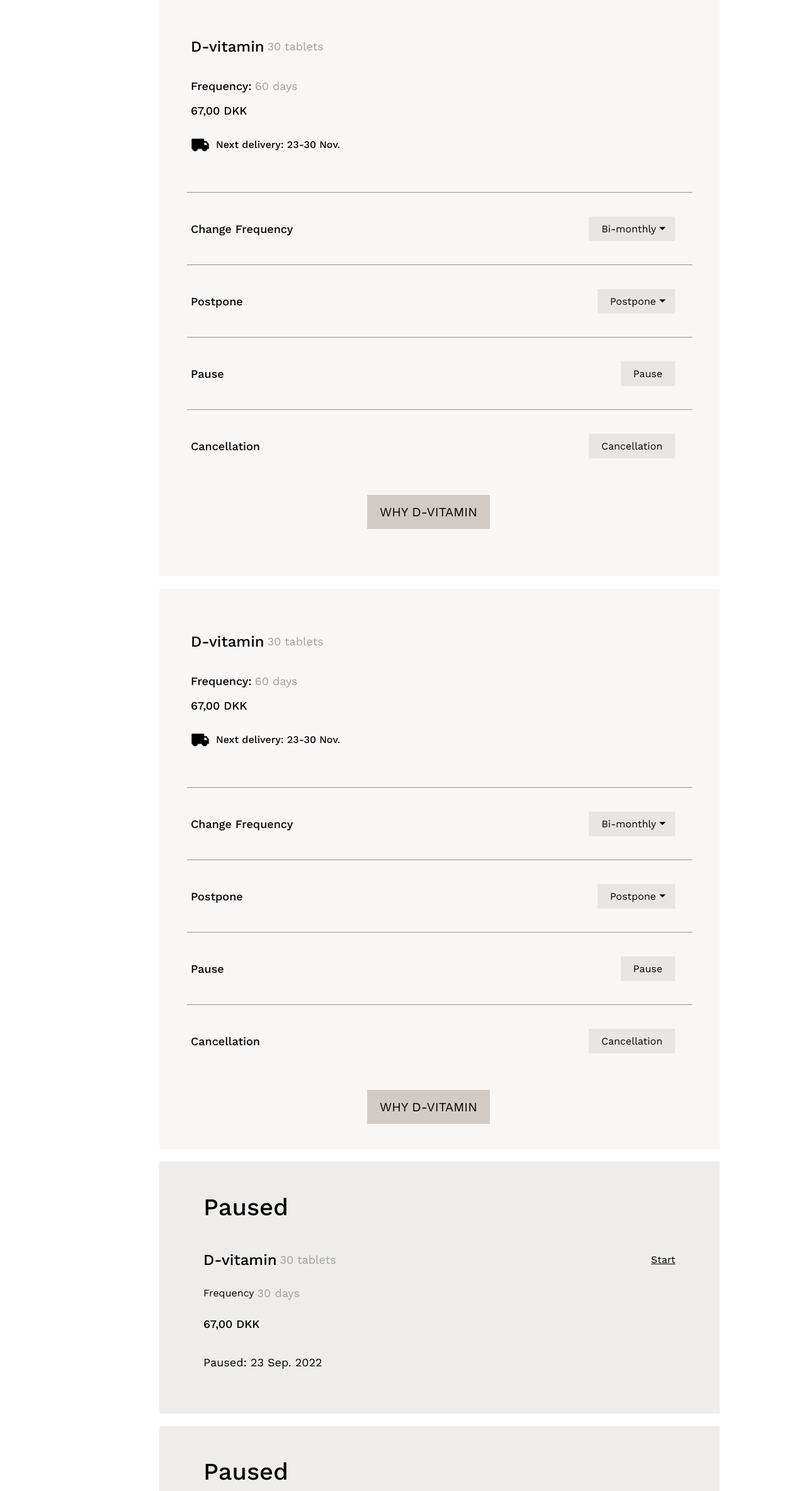
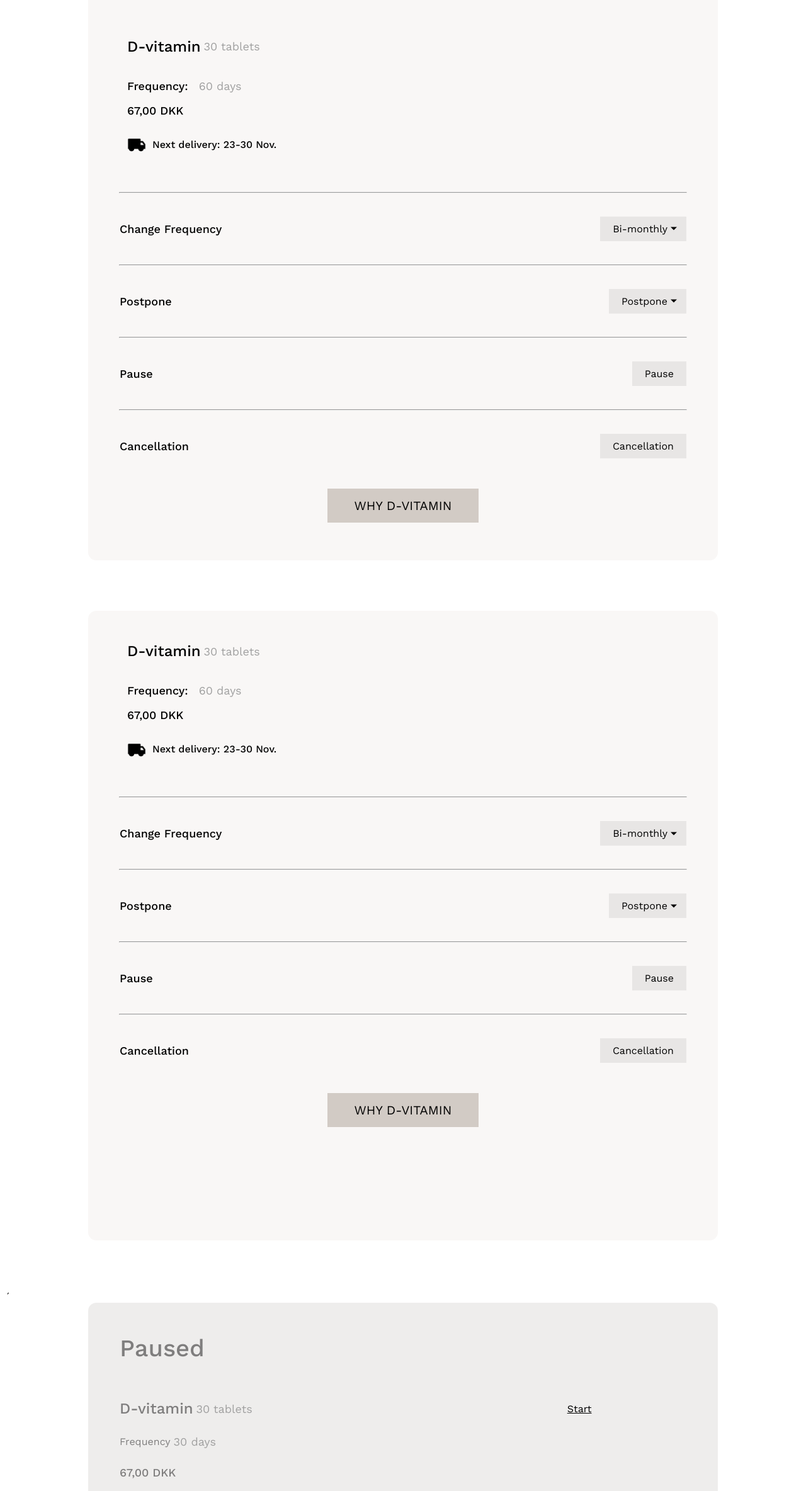
Before and after one commit to cecilienorr/wellvita-website, a website: page subscriptions-page1.html in a window 1280 px wide. Shown: the part 432-2800 px from the top of the page at 63% size. Drawn offline with nearby package versions, Linux system fonts and the light colour scheme.

Commit message:
subscription page fixes

```diff
--- a/subscription-page1.css
+++ b/subscription-page1.css
@@ -2,10 +2,8 @@
 
 @import url("https://fonts.googleapis.com/css2?family=Work+Sans:ital,wght@0,300;0,400;0,500;0,600;1,300;1,400;1,500;1,600&display=swap");
 
-main {
+* {
   font-family: "Work Sans", sans-serif;
-  width: 375px;
-  height: 812px;
 }
 
 /* NAVIGATION BAR */
@@ -412,15 +410,17 @@ div.scrollmenu a:hover {
 
 /* --------------------------------- */
 
+
 .box-1 {
+  margin-top: 10px;
+  border-radius: 13px;
+  /* padding-left: 20px;
+  padding-right: 20px; */
   width: 360px;
-  height: 800px;
-
   background-color: #f9f7f6;
-  border-radius: 13px;
-
-  padding-top: 20px;
-  margin-top: 30px;
+  height: 900px;
+  margin-left: auto;
+  margin-right: auto;
 }
 
 .flex-1 hr {
@@ -435,6 +435,7 @@ div.scrollmenu a:hover {
   padding-top: 20px;
   padding-bottom: 20px;
   align-items: center;
+  padding-left: 12px;
 }
 
 #edit-text {
@@ -460,13 +461,13 @@ div.scrollmenu a:hover {
 .d-vitamin-flex-2 {
   display: flex;
   flex-direction: row;
-
   gap: 5px;
 }
 
 .d-vitamin-flex-2 p {
   font-size: 18px;
   font-weight: 400;
+  padding-left: 12px;
 }
 
 .d-vitamin-flex-2 .grey-text {
@@ -480,11 +481,12 @@ div.scrollmenu a:hover {
   font-size: 18px;
   margin-top: 0;
   font-weight: 500;
+  margin-left: 12px;
 }
 
-.box-1-top {
+/* .box-1-top {
   padding-left: 20px;
-}
+} */
 
 .box-1 p {
   font-weight: 500;
@@ -500,7 +502,7 @@ div.scrollmenu a:hover {
   display: flex;
   flex-direction: row;
   gap: 10px;
-
+  padding-left: 12px;
   align-items: center;
 }
 
@@ -514,6 +516,8 @@ hr {
   display: flex;
   align-items: center;
   gap: 20px;
+  justify-content: space-between;
+  padding-right: 20px;
 }
 
 .flex-1 p {
@@ -683,16 +687,19 @@ hr {
 }
 
 .dd-button-4 {
-  display: inline-block;
+  display: flex;
+  width: 200px;
   padding: 15px 20px 15px 20px;
   background-color: #d2cbc5;
   cursor: pointer;
   white-space: nowrap;
-  margin-left: 40%;
+  /* margin-left: 40%; */
   margin-top: 10px;
   font-size: 20px;
   text-decoration: none;
   color: black;
+  justify-content: center;
+  margin: auto;
 }
 
 .box-2 {
@@ -705,6 +712,20 @@ hr {
   padding-top: 20px;
   margin-top: 20px;
 }
+
+.box-3 {
+  width: 360px;
+  height: 400px;
+
+  background-color: #dddbd982;
+  border-radius: 13px;
+
+  padding-top: 20px;
+  margin-top: 20px;
+  margin-right: auto;
+  margin-left: auto;
+}
+
 
 .box-2-top {
   padding-left: 20px;
@@ -720,29 +741,35 @@ hr {
   align-content: center;
 }
 
-.box-3 {
+
+
+.box-1 {
+  margin-top: 10px;
+  border-radius: 13px;
+  /* padding-left: 20px;
+  padding-right: 20px; */
   width: 360px;
-  height: 300px;
+  background-color: #f9f7f6;
+  height: 900px;
+  margin-left: auto;
+  margin-right: auto;
+}
 
-  background-color: #dddbd982;
-
-  padding-top: 20px;
-  margin-top: 20px;
-  margin-bottom: 20px;
-}
 
 #paused-text {
   padding-left: 20px;
   font-size: 24px;
   font-weight: 500;
   margin-top: 0;
+  color:rgb(127, 126, 126)
 }
 
 .flex-2 {
   display: flex;
   flex-direction: row;
   align-items: center;
-  margin: 0;
+  /* margin: 0; */
+  color:rgb(127, 126, 126)
 }
 
 #d-vitamin {
@@ -779,6 +806,7 @@ hr {
   gap: 5px;
   align-items: center;
   padding-left: 20px;
+  color:rgb(127, 126, 126)
 }
 
 .flex-3 .grey-text {
@@ -794,12 +822,15 @@ hr {
   margin-bottom: 10px;
   font-weight: 500;
   padding-left: 20px;
+  color:rgb(127, 126, 126)
 }
 
 #date {
   margin-top: 40px;
   padding-left: 20px;
   font-size: 18px;
+  color:rgb(127, 126, 126)
+
 }
 
 /*POP UP*/
@@ -814,7 +845,7 @@ hr {
   padding: 20px;
   border: 1px solid #ccc;
   z-index: 10;
-  width: 400px;
+  width: 250px;
 }
 
 #pop-up-content {
@@ -864,7 +895,7 @@ footer {
   padding: 5px;
   text-decoration: none;
   color: black;
-  font-size: 12px;
+  font-size: 11px;
 }
 
 .footer-content:hover {
@@ -885,10 +916,63 @@ footer {
 
 /* MEDIA QUERIES */
 
+/* @media (min-width: 640px) { */
+  /* main {
+    width: 1080px;
+  } */
+
   @media (min-width: 640px) {
-  main {
-    width: 1080px;
+    .box-1 {
+      margin: auto;
+      /* margin-top: 80px; */
+      width: 1000px;
+      height: 1000px;
+      margin-bottom: 80px;
     }
+
+    /*---------------paused section-----------------*/
+
+    .flex-3 {
+      display: flex;
+      flex-direction: row;
+      gap: 5px;
+      align-items: center;
+      padding-left: 20px;
+      /* background-color: green; */
+      margin-left: 30px;
+    }
+
+    #price-2 {
+      font-size: 18px;
+      margin-top: 10px;
+      margin-bottom: 10px;
+      font-weight: 500;
+      padding-left: 20px;
+      /* background-color: green; */
+      margin-left: 30px;
+    }
+
+    #date {
+      margin-top: 40px;
+      padding-left: 20px;
+      font-size: 18px;
+      /* background-color: green; */
+      margin-left: 30px;
+
+    }
+    .flex-2 {
+      display: flex;
+      flex-direction: row;
+      align-items: center;
+      /* margin: 0; */
+      /* background-color: green; */
+      margin-left: 30px;
+    }
+
+    #paused-text{
+      margin-left: 30px;
+    }
+
 
     h3 {
       font-size: 38px;
@@ -899,19 +983,26 @@ footer {
       padding-left: 7px;
     }
 
-  .box-1 {
-    width: 890px;
-    height: 1000px;
-    margin-left: auto;
-    margin-right: auto;
-    margin-bottom: 20px;
-    border-radius: 0;
+    #pop-up {
+      display: none; /* hide the pop-up by default */
+      position: fixed; /* position the pop-up in the center of the screen */
+      top: 50%;
+      left: 50%;
+      transform: translate(-50%, -50%);
+      background-color: #fafafa;
+      padding: 20px;
+      border: 1px solid #ccc;
+      z-index: 10;
+      width: 400px;
     }
 
     .box-1-top {
       padding-top: 30px;
       padding-left: 50px;
       margin-bottom: 50px;
+    }
+    .flex-1  {
+      padding-right: 50px;
     }
 
     .flex-1 p {
@@ -936,13 +1027,15 @@ footer {
     }
 
     .box-3 {
-    width: 840px;
-    height: 350px;
-    margin-left: auto;
-    margin-right: auto;
-    padding-left: 50px;
-    padding-top: 50px;
+      width: 1000px;
+      height: 400px;
+      margin: auto;
+      margin-bottom: 80px;
     }
+
+
+
+
 
     #paused-text {
       font-size: 38px;
@@ -980,7 +1073,11 @@ footer {
     }
 
     .dd-button-4 {
-    margin-left: 330px;
+      display: flex;
+      width: 200px;
+      padding: 15px 20px;
+      justify-content: center;
+      margin: auto;
     }
   }
 
@@ -1030,6 +1127,8 @@ footer {
     font-size: 24;
     font-weight: 400;
     padding-left: 12px;
+    padding-top: 50px;
+
   }
 
   h4 {
@@ -1038,13 +1137,13 @@ h4 {
     padding-left: 20px;
   }
 
-.box-1-div1 p {
+  /* .box-1-div1 p {
   font-weight: 400;
   font-size: 18px;
   margin-bottom: 0;
   margin-top: 5px;
   padding-left: 20px;
-}
+} */
 
   #cursive-grey-1 {
     color: #7e7e7e;
@@ -1071,13 +1170,13 @@ h4 {
     padding-left: 20px;
   }
 
-.box-1-div2 p {
+  /* .box-1-div2 p {
   font-weight: 500;
   font-size: 18px;
   margin-top: 20px;
   margin-bottom: 0;
   padding-left: 20px;
-}
+} */
 
   #track-here-underline {
     color: black;
@@ -1169,48 +1268,45 @@ h4 {
     width: auto;
   }
 
-.calcium{
-  background-color: red;
+  .calcium {
     height: 120px;
     width: 260px;
     overflow: hidden;
   }
 
-.calcium img{
+  .calcium img {
     width: 100%;
     object-fit: contain;
   }
 
-.vitamin-c{
+  .vitamin-c {
     height: 120px;
     width: 260px;
     display: flex;
     overflow: hidden;
   }
 
-.vitamin-c img{
+  .vitamin-c img {
     width: 100%;
     object-fit: cover;
   }
 
-.zink img{
+  .zink img {
     width: 100%;
     object-fit: contain;
   }
 
-.zink{
+  .zink {
     height: 120px;
     width: 260px;
     display: flex;
     overflow: hidden;
   }
 
-.zink img{
+  .zink img {
     width: 100%;
     object-fit: cover;
   }
-
-
 
   #benefits-list {
     color: #a4a4a4;
@@ -1279,12 +1375,14 @@ object-fit: cover;
       font-size: 24;
       font-weight: 400;
       padding-left: 50px;
+
     }
 
-  main {
-    margin-left: 150px;
-    margin-right: 150px;
-  }
+
+    /* main {
+    margin-left: auto;
+    margin-right: auto;
+  }  */
 
     .box-4 {
       padding-top: 40px;
@@ -1428,6 +1526,4 @@ object-fit: cover;
       font-size: 30px;
     }
   }
-
-
 }
--- a/subscriptions-page1.html
+++ b/subscriptions-page1.html
@@ -88,7 +88,6 @@
 
 
 
-    <main>
 
 
 <div class="box-1">
@@ -197,21 +196,19 @@
 
             <br>
 
-            <!-- <label class="dropdown"> -->
-                <!-- <div class="dd-button-4">
-                    WHY D-VITAMIN?
-                </div> -->
+
                 <a href="subscription-page2.html" class="dd-button-4">WHY D-VITAMIN</a>
-            <!-- </label> -->
+
 
         </div>
 
-        <div class="box-2">
-            <div class="box-2-top">
+    <!-- 2nd box -->
+
+    <div class="box-1">
+        <div class="box-1-top">
             <div class="d-vitamin-flex-1">
                 <p>D-vitamin</p>
                 <p class="grey-text">30 tablets</p>
-                    <a class="button" href="#popup1" id="edit-text">Edit</a>
             </div>
             <div class="d-vitamin-flex-2">
                 <p>Frequency:</p>
@@ -221,10 +218,14 @@
 
             <!-- Shipping icon -->
        <div class="d-vitamin-flex-3">
-                    <img src="assets/ri_truck-fill.png" alt="truck icon">
+                <img src="assets/ri_truck-fill.png" alt="shipping truck icon">
                 <p>Next delivery: 23-30 Nov. </p>
             </div>
         </div>
+
+
+
+
 
 
         <hr>
@@ -271,19 +272,36 @@
         <div class="flex-1">
             <p>Pause</p>
             <label class="dropdown">
+               <!-- Button to trigger the pop-up -->
 <button class="dd-button-2" onclick="showPopUp()">Pause</button>
             </label>
         </div>
 
+        <!-- POPUP -->
 
+<!-- HTML for the pop-up -->
+<div id="pop-up" style="display: none;">
+<h3 class="pop-up-h3">Are you sure you want to pause?</h3>
+<p class="pop-up-p">Postpone your order for 30 days and we will send you a reminder a week before your next order arrives!</p>
+<button onclick="hidePopUp()" class="pause-btn">Pause</button>
+<button onclick="hidePopUp()" class="postpone-btn">Postpone 30 days</button>
+<p class="p-small-text">If your order is due to arrive within a week, the change will happen after</p>
+
+</div>
+
+<div id="Cancellation" style="display: none;">
+<p>Are you sure you want to cancel?</p>
+<button>TEST</button>
+</div>
 
 
         <hr>
 
+
         <div class="flex-1">
             <p>Cancellation</p>
             <label class="dropdown">
-                    <div onclick="buttonColor()" class="dd-button-3">
+                <div onclick="showCancellation()" class="dd-button-3">
                     Cancellation
                 </div>
             </label>
@@ -291,17 +309,17 @@
 
         <br>
 
-               <!-- <label class="dropdown"> -->
-                <!-- <div class="dd-button-4">
-                    WHY D-VITAMIN?
-                </div> -->
+
             <a href="subscription-page2.html" class="dd-button-4">WHY D-VITAMIN</a>
-            <!-- </label> -->
+
 
     </div>
 
+    <!-- 2nd box end -->
+´
+
         <div class="box-3">
-            <p id="paused-text">Paused</p>
+            <p id="paused-text" class="box-1-top">Paused</p>
             <div class="flex-2">
                 <p id="d-vitamin">D-vitamin</p>
                 <p class="grey-text" id="box-3-tablets">30 tablets</p>
@@ -330,13 +348,21 @@
             <p id="date">Paused: 23 Sep. 2022</p>
         </div>
 
-
-
-    </main>
+        <footer>
+            <h2 class="h3-footer">Need help? Call us.</h2>
+            <p class="phone">+45 93 93 93 93</p>
+            <section class="e-jura">
+              <a href="#" class="footer-content">Privacy Policy</a>
+              <a href="#" class="footer-content">Cookies Policy</a>
+              <a href="#" class="footer-content">Terms of Use</a>
+            </section>
+          </footer>
 
 
 
-    <footer></footer>
+
+
+
 
     <script src="subscription-page1.js"></script>
 </body>
```
Also changed, not shown: 1 other file. Lines whose indentation alone changed are shown as unchanged.
